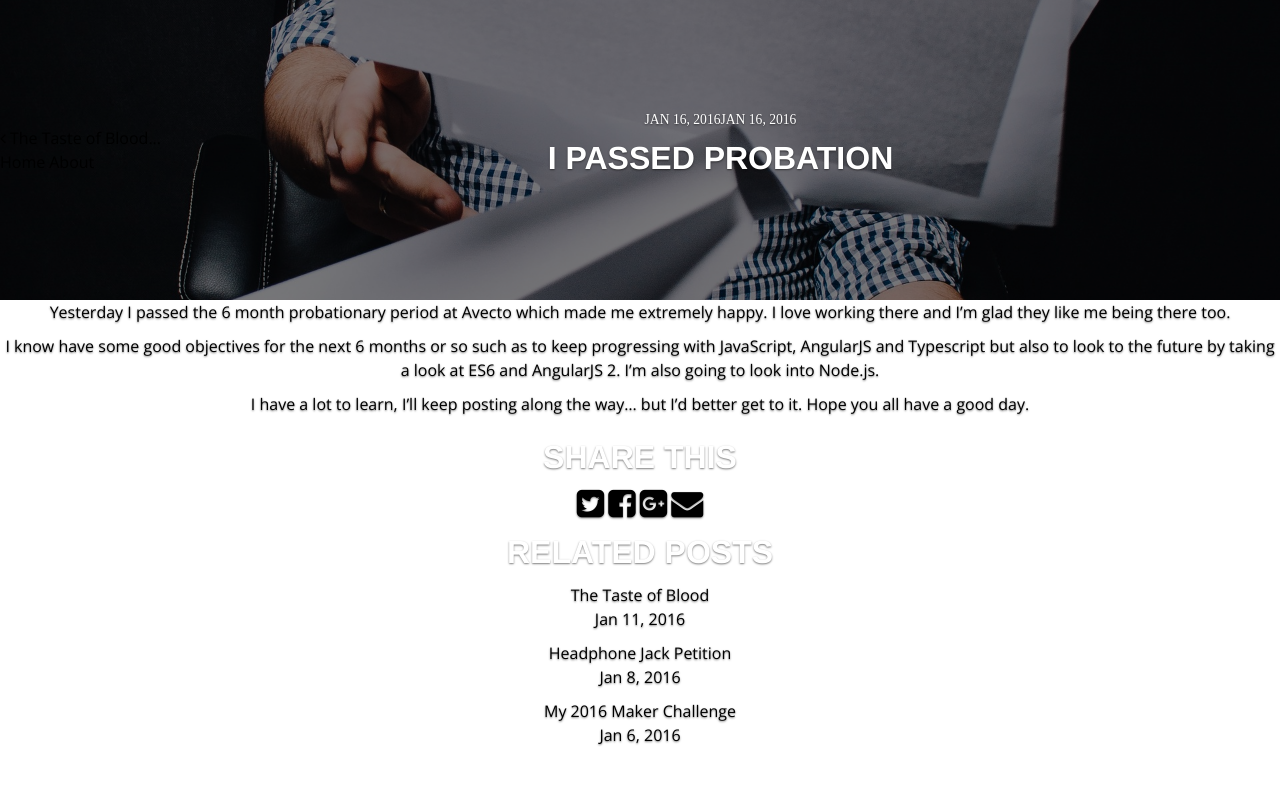
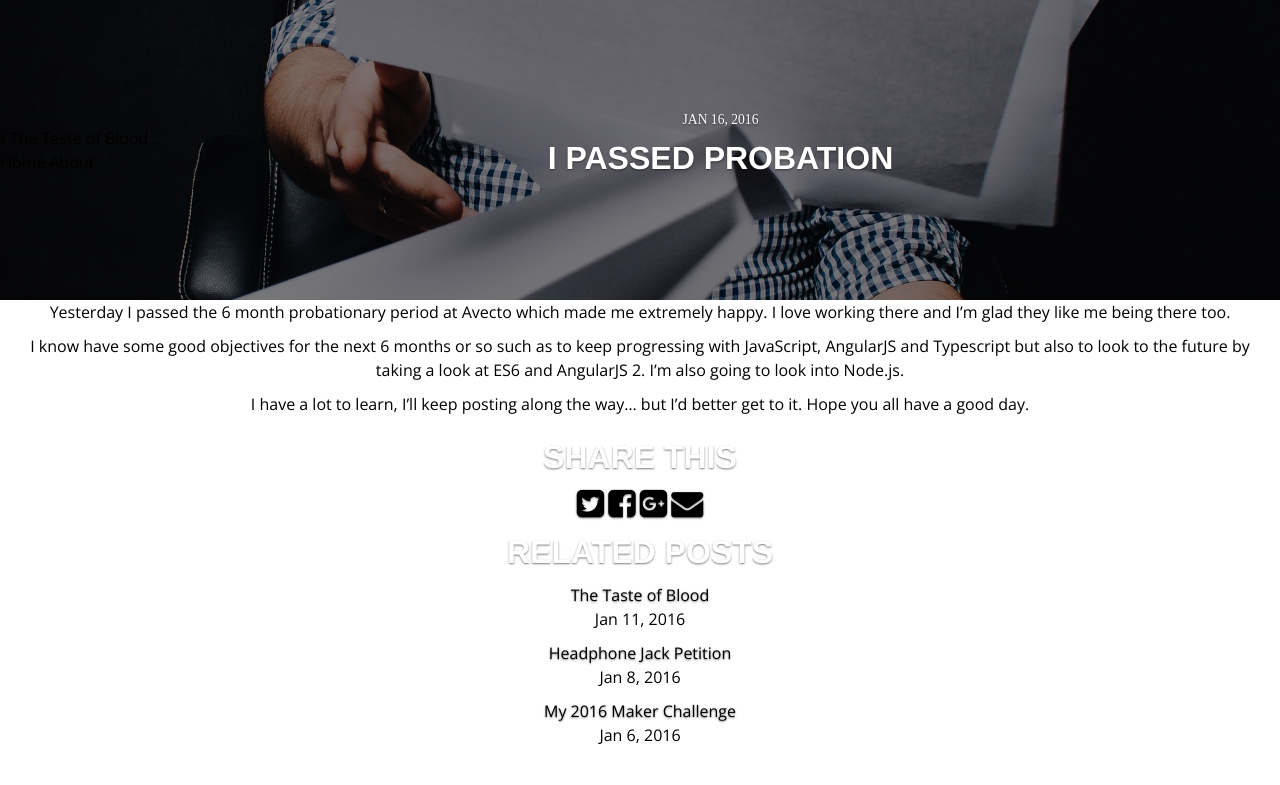
Before and after one commit to gethinoakes/gethinoakes.github.io, a Jekyll site: the page built from _posts/2016-01-16-i-passed-probation.md, in a window 1280 px wide. Shown: the top 785 px of the page. Built offline with Jekyll 4.4.1, drawn with Linux system fonts in a browser that asks for light colours; nearby versions of some CDN libraries; comment, search, counter and statistics services are not loaded.

Commit message:
time element

```diff
--- a/_layouts/post.html
+++ b/_layouts/post.html
@@ -24,7 +24,7 @@ layout: default
 		</nav>
 
 		<div class="post_content">
-			<span class="post_meta"><time datetime="{{ page.date | date_to_xmlschema }}" itemprop="datePublished">{{ page.date | date: "%b %-d, %Y" }}</time>{{ page.date | date: "%b %-d, %Y" }}</span>
+			<span class="post_meta"><time datetime="{{ page.date | date_to_xmlschema }}">{{ page.date | date: "%b %-d, %Y" }}</time></span>
 			<h1 class="post_title">{{ page.title }}</h1>
 		</div>
 	</div>
--- a/css/main.scss
+++ b/css/main.scss
@@ -227,8 +227,9 @@ header {
 .post_content {
 	color: #fff;
 	text-align: center;
+	text-shadow: 0 1px 2px rgba(0, 0, 0, 0.5);
 	margin: 0 auto;
-	text-shadow: 0 1px 2px rgba(0, 0, 0, 0.5);
+	padding: 0 $spacing / 2;
 
 	.post_meta {
 		font-size: $body_font-size * 0.85;
@@ -239,9 +240,12 @@ header {
 
 	}
 
+	p {
+		text-shadow: none;
+	}
+
 	.post_excerpt {
 		color: #fff;
-		text-shadow: none;
 	}
 }
 
--- a/index.html
+++ b/index.html
@@ -7,7 +7,7 @@ tags: gethin, oakes, gethin oakes, blog, software, developer, software developer
 <a class="post" href="{{ post.url | prepend: site.baseurl }}" style="background-image: url('{{ site.baseurl }}/img/posts/{{ post.img }}');">
   <div class="post_overlay">
     <div class="post_content">
-      <span class="post_meta">{{ post.date | date: "%b %-d, %Y" }} - {{ post.category }}</span>
+      <span class="post_meta"><time datetime="{{ post.date | date_to_xmlschema }}">{{ post.date | date: "%b %-d, %Y" }}</time> - {{ post.category }}</span>
 <!--      <span class="post_tags"></span> -->
       <h1 class="post_title">{{ post.title | truncatewords: 5 }}</h1>
       <p class="post_excerpt">{{ post.excerpt | strip_html | truncatewords: 10 }}</p>
```
